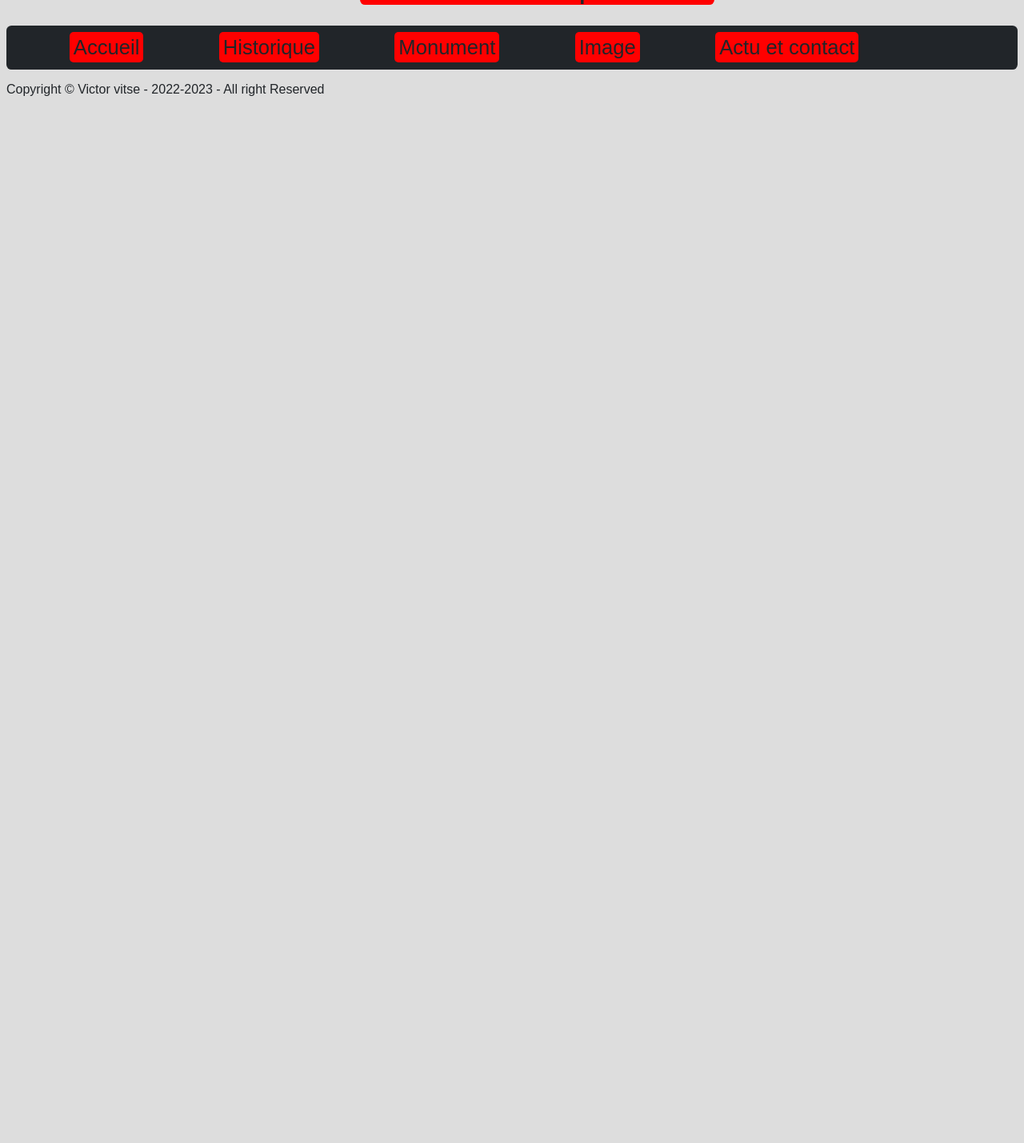
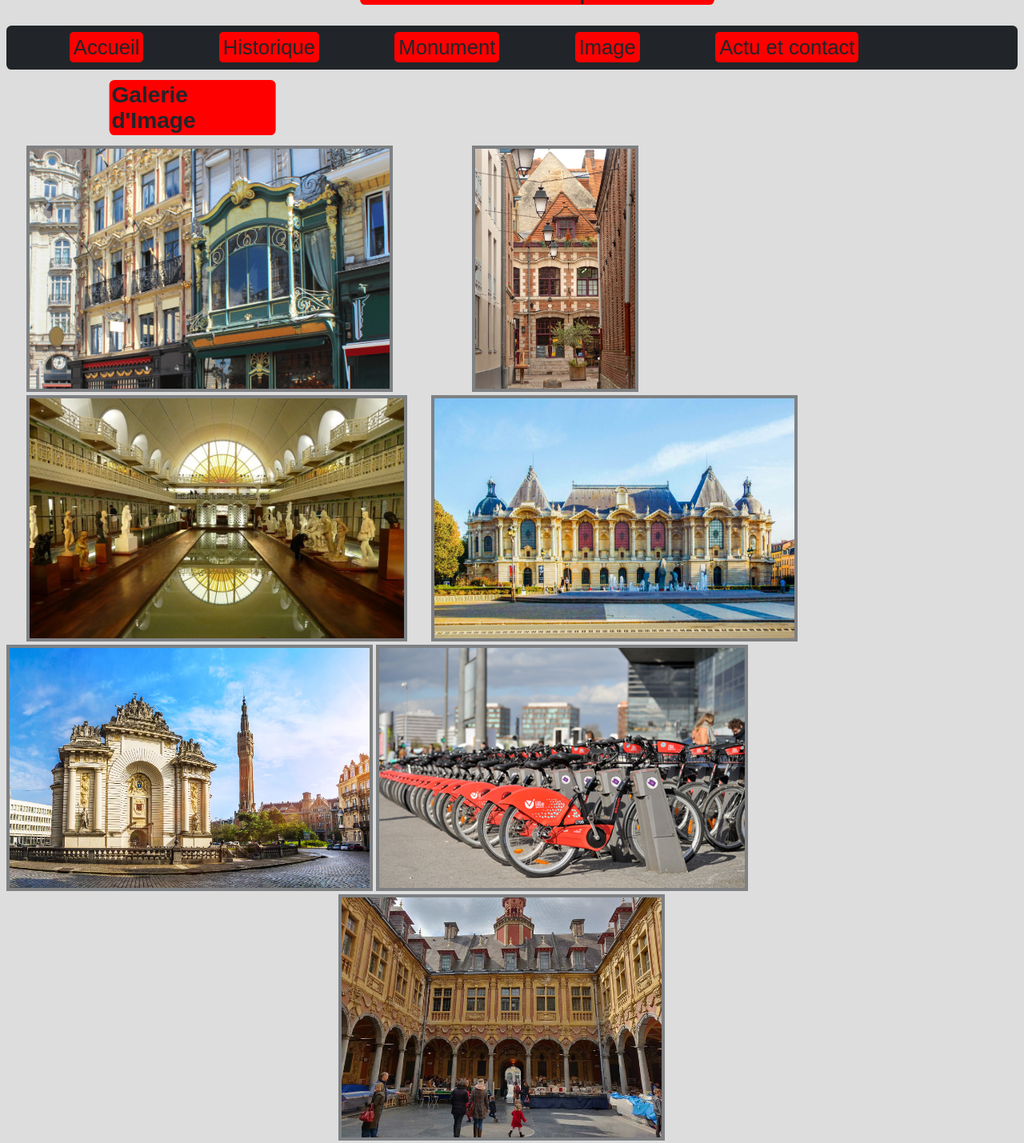
Before and after one commit to tobyz1/Ville-de-Lille, a website: page page/img.html in a window 1280 px wide. Shown: the part 223-1652 px from the top of the page at 80% size. Before the commit the page ends 800 px from the top, so only its background shows below. Drawn offline with Linux system fonts and the light colour scheme; a web font is replaced by a local one.

Commit message:
finish for the fisrt version

```diff
--- a/css/style.css
+++ b/css/style.css
@@ -347,3 +347,47 @@ img.monument5{
     justify-content: center;
     padding-top: 1.8%;
 }
+a.social-media :hover{
+    padding: 10%;
+}
+
+h1.title-galerie{
+    margin-top: 1%;
+    margin-bottom: -1%;
+    margin-left: 2%;
+    transform: translateX(50%);
+    padding: 0.2%;
+    border-radius: 0.4rem;
+    width: 16%;
+    font-size: 2.2vw;
+    background-color: red;
+    color: rgb(33 37 41);
+}
+div.pictures-galerie{
+    margin-top: 2%;
+    grid-template-areas: 1fr 1fr 1fr
+                         1fr 1fr 1fr
+                         0fr 1fr 0fr;
+    justify-content: center;
+}
+.top-lane{
+    border: solid 4px rgba(33, 37, 41, 0.5);
+    margin-left: 2%;
+}
+.top-lane-c{
+    border: solid 4px rgba(33, 37, 41, 0.5);
+    margin-left: 7.5%;
+    margin-right: 7.5%;
+}
+.mid-lane{
+    border: solid 4px rgba(33, 37, 41, 0.5);
+}
+.mid-lane-l{
+    border: solid 4px rgba(33, 37, 41, 0.5);
+    margin-left: 2%;
+}
+.bot-lane{
+    border: solid 4px rgba(33, 37, 41, 0.5);
+   margin-left: 49%;
+   transform: translateX(-50%);
+}
--- a/page/img.html
+++ b/page/img.html
@@ -1,47 +1,94 @@
 <!DOCTYPE html>
 <html lang="fr">
   <head>
-    <meta charset="utf-8">
-    <title> Ville De Lille </title>
-    <meta http-equiv="X-UA-Compatible" content="IE=edge">
-    <meta name="viewport" content="width=device-width, initial-scale=1.0">
-    <link rel="stylesheet" type="text/css" href="..\css\style.css">
-    <link rel="icon" href="..\img\logo.png">
+    <meta charset="utf-8" />
+    <title>Ville De Lille</title>
+    <meta http-equiv="X-UA-Compatible" content="IE=edge" />
+    <meta name="viewport" content="width=device-width, initial-scale=1.0" />
+    <link rel="stylesheet" type="text/css" href="..\css\style.css" />
+    <link rel="icon" href="..\img\logo.png" />
   </head>
 
   <body>
     <!-- haut de page -->
     <header>
-        <img class="first" src="..\img\logo.png" width="150" height="150">
-        <img class="last" src="..\img\logo.png" width="150" height="150" >
-        <h1 class="haut"> La Ville de Lille </h1>
-        <p class="subtitle"> dans toute sa splendeur </p>
+      <img class="first" src="..\img\logo.png" width="150" height="150" />
+      <img class="last" src="..\img\logo.png" width="150" height="150" />
+      <h1 class="haut">La Ville de Lille</h1>
+      <p class="subtitle">dans toute sa splendeur</p>
 
       <nav class="menu-nav">
         <ul>
-            <li class="btn"> <a class="btn-h" href="..\Index.html"> Accueil</a> </li>
-            <li class="btn"> <a class="btn-h" href="..\page\historique.html"> Historique</a> </li>
-            <li class="btn"> <a class="btn-h" href="..\page\Momument.html"> Monument</a> </li>
-            <li class="btn"> <a class="btn-h" href="#"> Image</a> </li>
-            <li class="btn"> <a class="btn-h" href="..\page\Actuetcontact.html"> Actu et contact</a> </li>
+          <li class="btn">
+            <a class="btn-h" href="..\Index.html"> Accueil</a>
+          </li>
+          <li class="btn">
+            <a class="btn-h" href="..\page\historique.html"> Historique</a>
+          </li>
+          <li class="btn">
+            <a class="btn-h" href="..\page\Momument.html"> Monument</a>
+          </li>
+          <li class="btn"><a class="btn-h" href="#"> Image</a></li>
+          <li class="btn">
+            <a class="btn-h" href="..\page\Actuetcontact.html">
+              Actu et contact</a
+            >
+          </li>
         </ul>
       </nav>
     </header>
 
-
-
     <!-- corps d'écriture -->
     <main>
-
+      <h1 class="title-galerie">Galerie d'Image</h1>
+      <div class="pictures-galerie">
+        <img
+          class="pictures top-lane"
+          src="../img/page-img/facade-1.png"
+          alt="facade dans le vieux lille"
+          height="300px"
+        />
+        <img
+          class="pictures top-lane-c"
+          src="../img/page-img/facade-2.png"
+          alt="facade dans le vieux lille"
+          height="300px"
+        />
+        <img
+          class="pictures top-lane"
+          src="../img/page-img/la-piscine-roubaix.webp"
+          alt="La piscine de roubaix"
+          height="300px"
+        />
+        <img
+          class="pictures mid-lane-l"
+          src="../img/page-img/palais-des-beaux-arts.jpg"
+          alt="Palais des palais-des-beaux-arts"
+          height="300px"
+        />
+        <img
+          class="pictures mid-lane"
+          src="../img/page-img/Porte-de-paris.webp"
+          alt="Porte de Porte-de-paris"
+          height="300px"
+        />
+        <img
+          class="pictures mid-lane"
+          src="../img/page-img/V-lille.jpg"
+          alt="Les V'lilles"
+          height="300px"
+        />
+        <img
+          class="pictures bot-lane"
+          src="../img/page-img/Vieux-Lille.jpg"
+          alt="Vieux lille"
+          height="300px"
+        />
+      </div>
     </main>
     <!-- footer -->
     <footer>
-    <p>
-        Copyright &copy; Victor vitse - 2022-2023 - All right Reserved
-    </p>
+      <p>Copyright &copy; Victor vitse - 2022-2023 - All right Reserved</p>
     </footer>
   </body>
-
-
-
 </html>
```
Also changed, not shown: page/Actuetcontact.html (+4 -4 lines), img/page-img/Grand-place.jpg (added), img/page-img/Porte-de-paris.webp (added), img/page-img/Rue-de-la-monnaie.jpg (added), img/page-img/V-lille.jpg (added), img/page-img/Vieux-Lille.jpg (added), img/page-img/citadelle.jpg (added), img/page-img/facade-1.png (added), img/page-img/facade-2.png (added), img/page-img/la-piscine-roubaix.webp (added), img/page-img/palais-des-beaux-arts.jpg (added). Lines whose indentation alone changed are shown as unchanged.
